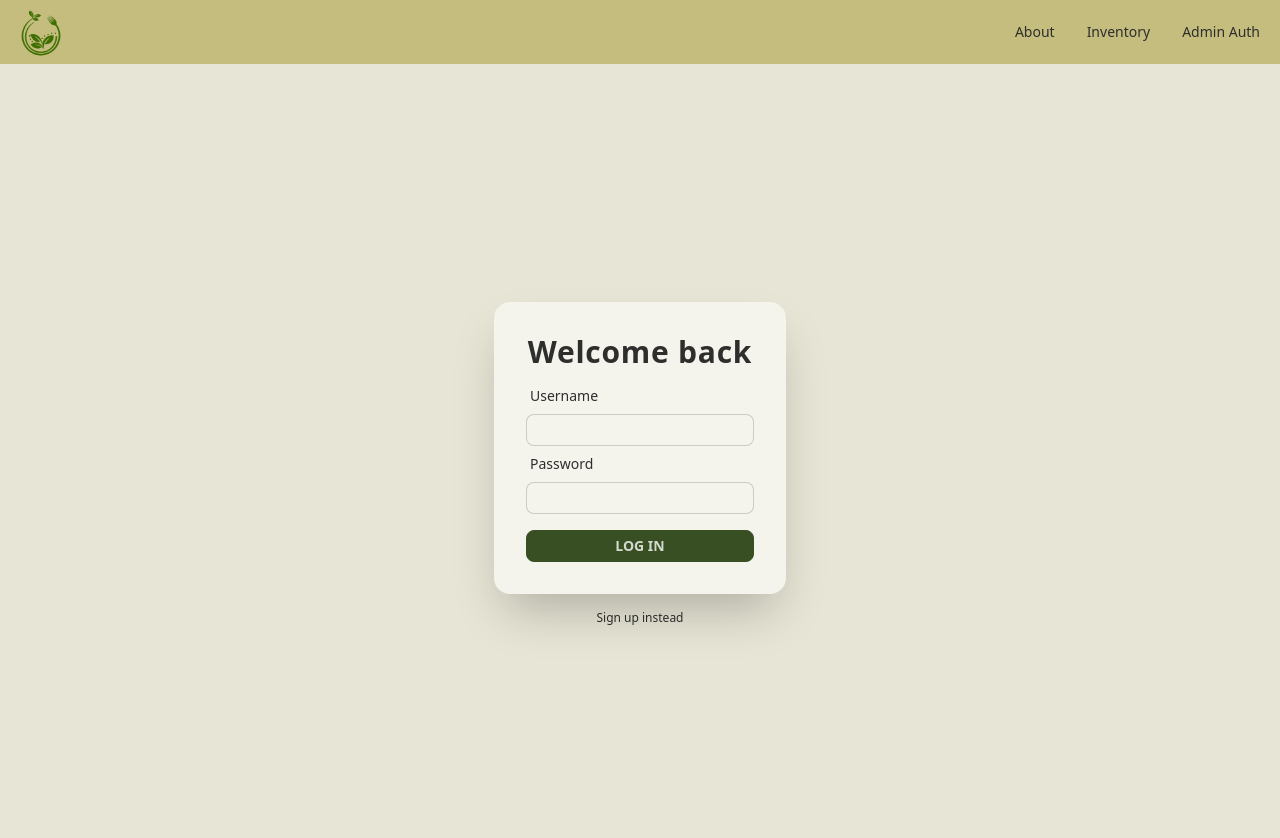
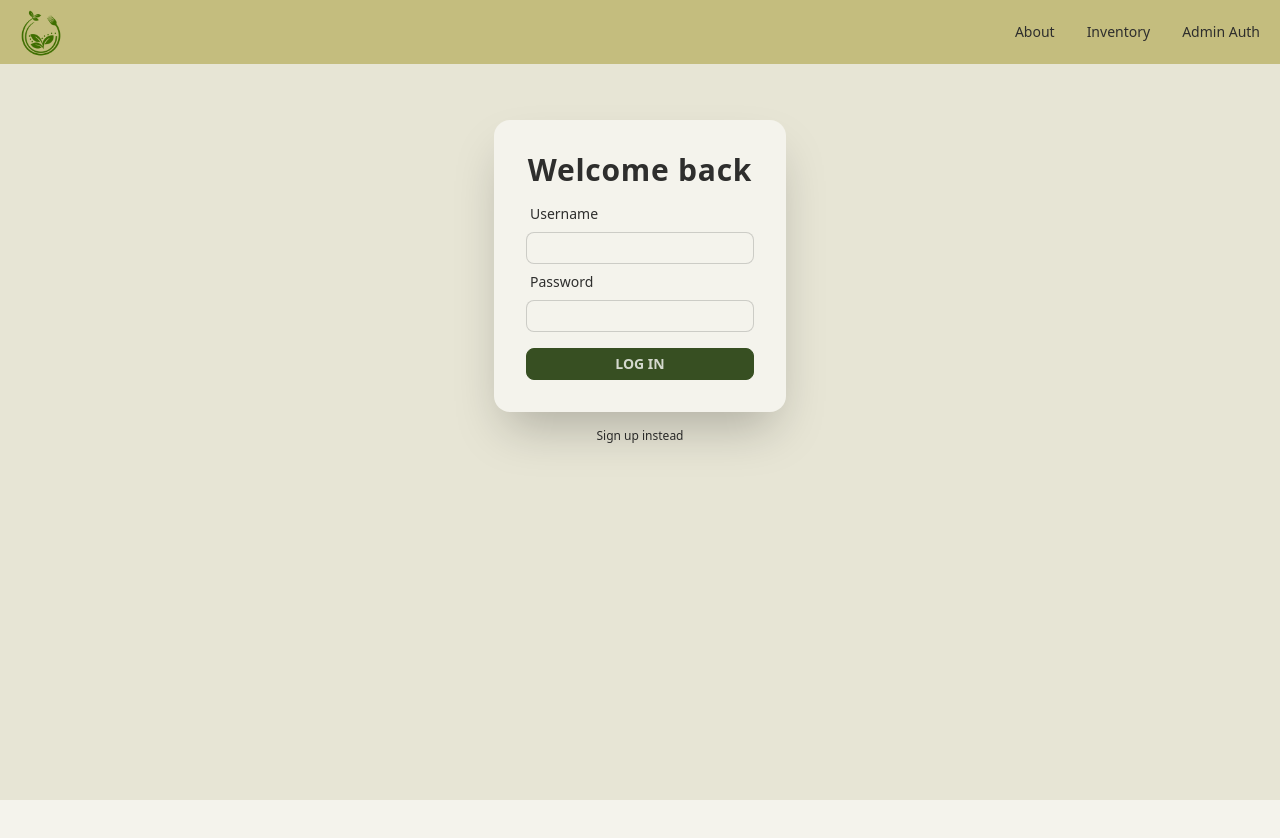
Before and after one commit to lehelen19/inventory-frontend, a React (Create React App) app: page /authenticate in a window 1280 px wide. Shown: the top 838 px of the page. After the commit the page ends 800 px from the top, so only its background shows below. Built offline with nearby package versions, Linux system fonts and the light colour scheme.

Commit message:
Fix backgrounds and authpage

```diff
--- a/src/pages/AuthPage/AuthPage.js
+++ b/src/pages/AuthPage/AuthPage.js
@@ -5,7 +5,7 @@ import SignupForm from '../../components/SignupForm';
 const AuthPage = ({ setUser }) => {
   const [loginDisplay, setLoginDisplay] = useState(true);
   return (
-    <main className="hero min-h-screen bg-base-200">
+    <main className="hero pt-10 bg-base-200">
       {loginDisplay ? (
         <div className="hero-content flex-col">
           <LoginForm setUser={setUser} />
--- a/src/pages/FoodItemDetailPage/FoodItemDetailPage.js
+++ b/src/pages/FoodItemDetailPage/FoodItemDetailPage.js
@@ -207,7 +207,7 @@ const FoodItemDetailPage = ({ user }) => {
   };
 
   return (
-    <main className="bg-base-200 h-100">
+    <main className="bg-base-200 pb-10">
       {foodDetails ? loaded() : loading()}
     </main>
   );
--- a/src/pages/HomePage/HomePage.js
+++ b/src/pages/HomePage/HomePage.js
@@ -5,7 +5,7 @@ const HomePage = () => {
   const [ref, loaded, onLoad] = useImageLoaded();
 
   return (
-    <main className="hero min-h-100 bg-base-200 px-8 pb-10">
+    <main className="hero bg-base-200 px-8 pb-4">
       <div className="hero-content flex-col">
         <h1 className="text-4xl font-bold py-6">
           Welcome to the Yolo County Food Bank
--- a/src/pages/InventoryPage/InventoryPage.js
+++ b/src/pages/InventoryPage/InventoryPage.js
@@ -174,7 +174,7 @@ const InventoryPage = ({ user }) => {
   };
 
   return (
-    <main className="bg-base-200 min-h-100 px-8 pb-10">
+    <main className="bg-base-200 px-8 pb-10">
       <div className="flex flex-col items-center">
         <h1 className="text-3xl font-bold pt-4 pb-2">Food Categories</h1>
         <hr className="border-1 border-primary w-28" />
```
